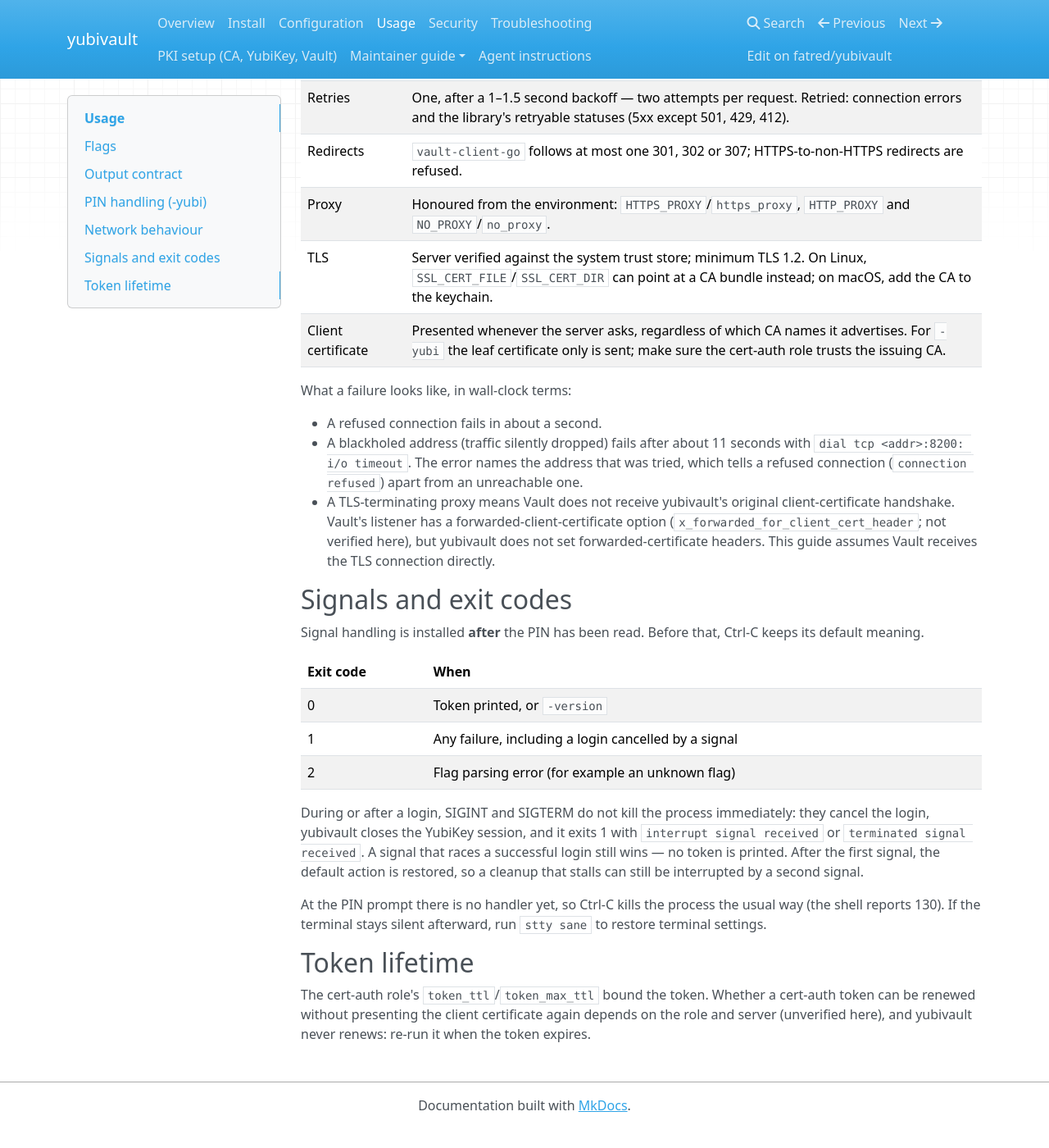
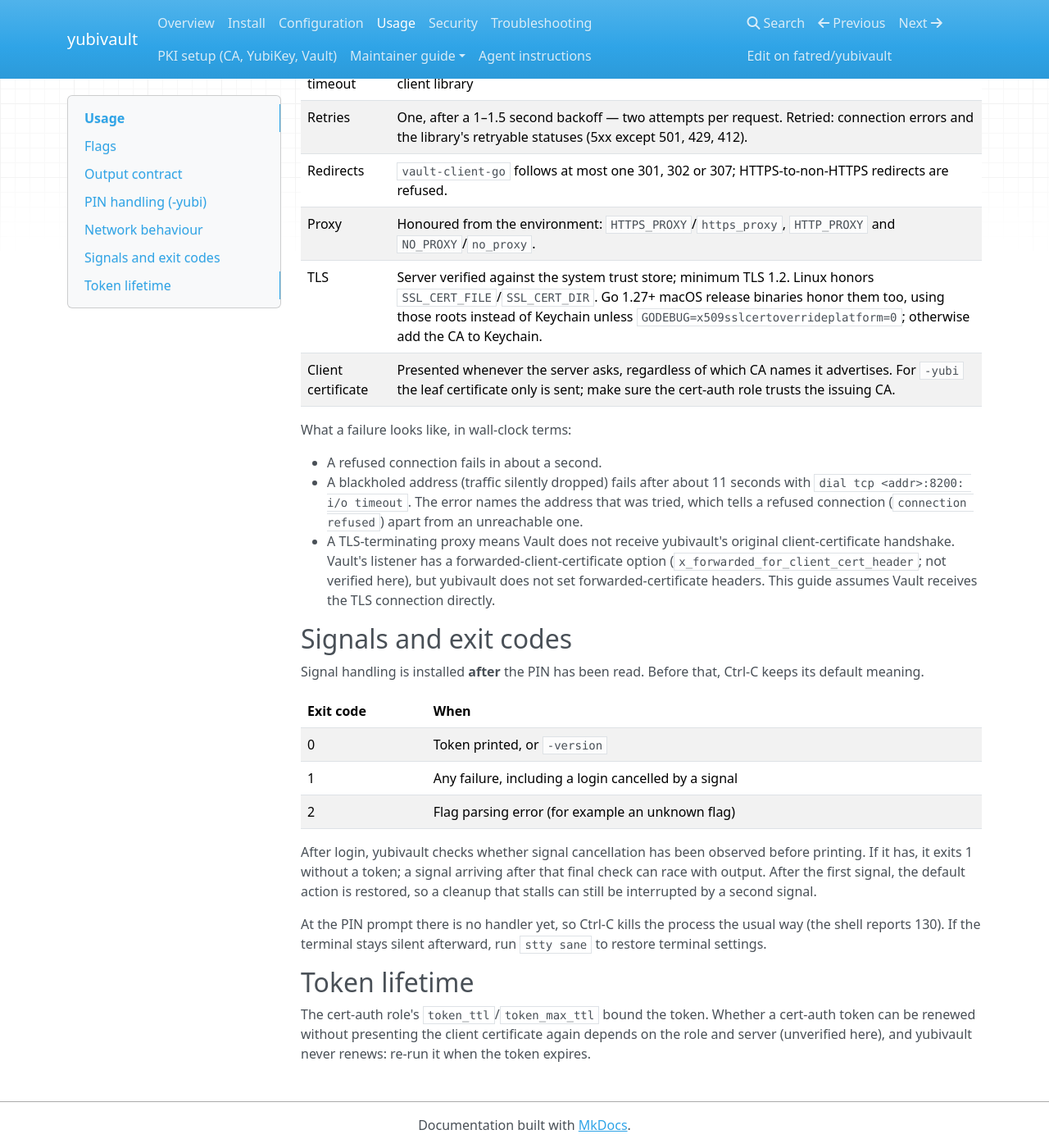
Before and after one commit to fatred/yubivault, an MkDocs documentation site: the page built from docs/usage.md, in a window 1280 px wide and 1400 px high, scrolled down 1998 px. Shown: the whole window at 82% size. Built offline with MkDocs 1.6.1, drawn with Linux system fonts in a browser that asks for light colours; nearby versions of some CDN libraries; before the commit the page ends 3374 px from its top, so only the background shows below that.

Commit message:
docs: correct trust and signal guidance

```diff
--- a/docs/usage.md
+++ b/docs/usage.md
@@ -95,7 +95,7 @@ Both modes share one HTTP transport:
 | Retries | One, after a 1–1.5 second backoff — two attempts per request. Retried: connection errors and the library's retryable statuses (5xx except 501, 429, 412). |
 | Redirects | `vault-client-go` follows at most one 301, 302 or 307; HTTPS-to-non-HTTPS redirects are refused. |
 | Proxy | Honoured from the environment: `HTTPS_PROXY`/`https_proxy`, `HTTP_PROXY` and `NO_PROXY`/`no_proxy`. |
-| TLS | Server verified against the system trust store; minimum TLS 1.2. On Linux, `SSL_CERT_FILE`/`SSL_CERT_DIR` can point at a CA bundle instead; on macOS, add the CA to the keychain. |
+| TLS | Server verified against the system trust store; minimum TLS 1.2. Linux honors `SSL_CERT_FILE`/`SSL_CERT_DIR`. Go 1.27+ macOS release binaries honor them too, using those roots instead of Keychain unless `GODEBUG=x509sslcertoverrideplatform=0`; otherwise add the CA to Keychain. |
 | Client certificate | Presented whenever the server asks, regardless of which CA names it advertises. For `-yubi` the leaf certificate only is sent; make sure the cert-auth role trusts the issuing CA. |
 
 What a failure looks like, in wall-clock terms:
@@ -117,11 +117,10 @@ meaning.
 | 1 | Any failure, including a login cancelled by a signal |
 | 2 | Flag parsing error (for example an unknown flag) |
 
-During or after a login, SIGINT and SIGTERM do not kill the process immediately: they cancel the
-login, yubivault closes the YubiKey session, and it exits 1 with `interrupt signal received` or
-`terminated signal received`. A signal that races a successful login still wins — no token is
-printed. After the first signal, the default action is restored, so a cleanup that stalls can
-still be interrupted by a second signal.
+After login, yubivault checks whether signal cancellation has been observed before printing. If it
+has, it exits 1 without a token; a signal arriving after that final check can race with output.
+After the first signal, the default action is restored, so a cleanup that stalls can still be
+interrupted by a second signal.
 
 At the PIN prompt there is no handler yet, so Ctrl-C kills the process the usual way (the shell
 reports 130).
```
Also changed, not shown: docs/index.md (+1 -1 lines), docs/maintainers/architecture.md (+3 -2 lines), docs/security.md (+5 -5 lines), docs/troubleshooting.md (+2 -2 lines).
